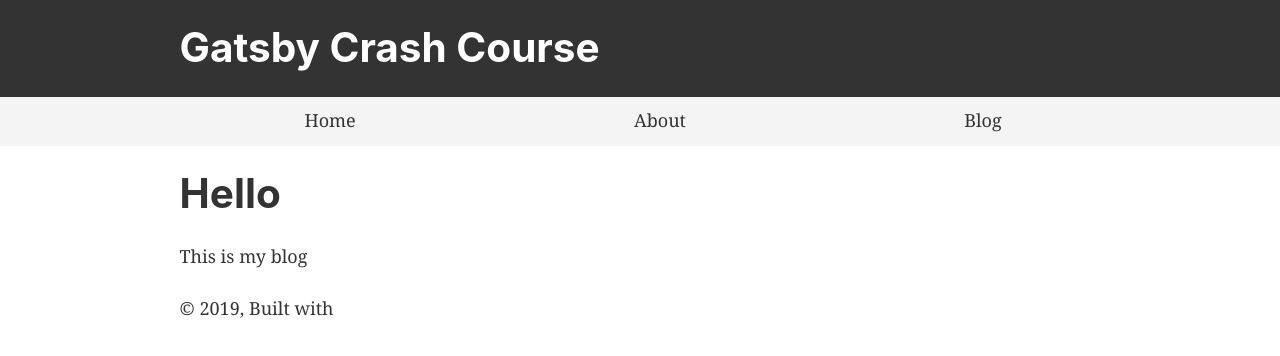
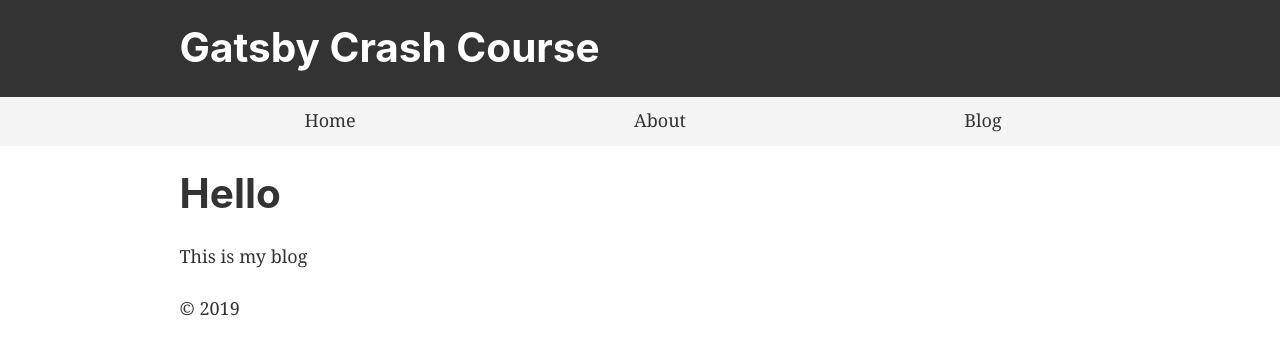
Before and after one commit to tomroman/GatsbyCC, a Gatsby site: page / in a window 1280 px wide. Built offline with nearby package versions, Linux system fonts and the light colour scheme; Gatsby itself is replaced by a stand-in of ours.

Commit message:
removed the Built with in the footer.

```diff
--- a/src/components/layout.js
+++ b/src/components/layout.js
@@ -38,7 +38,7 @@ const Layout = ({ children }) => (
         >
           <main>{children}</main>
           <footer>
-            © {new Date().getFullYear()}, Built with
+            © {new Date().getFullYear()}
             {` `}
             {/* <a href="https://www.gatsbyjs.org">Gatsby</a> */}
           </footer>
```
